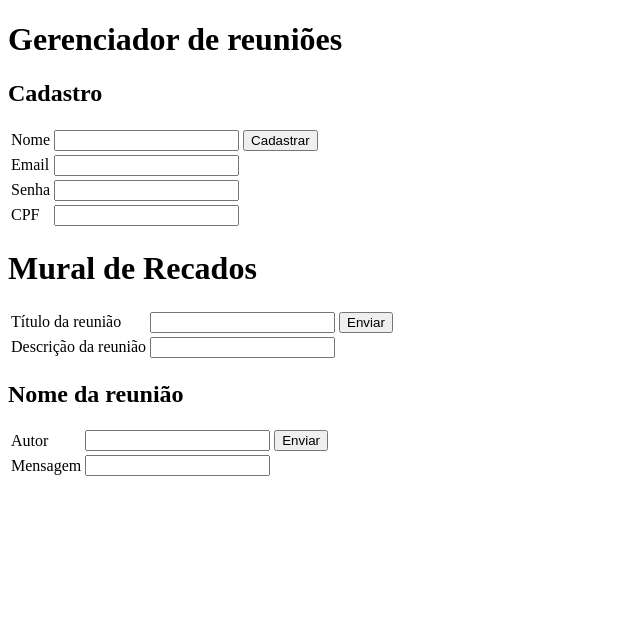
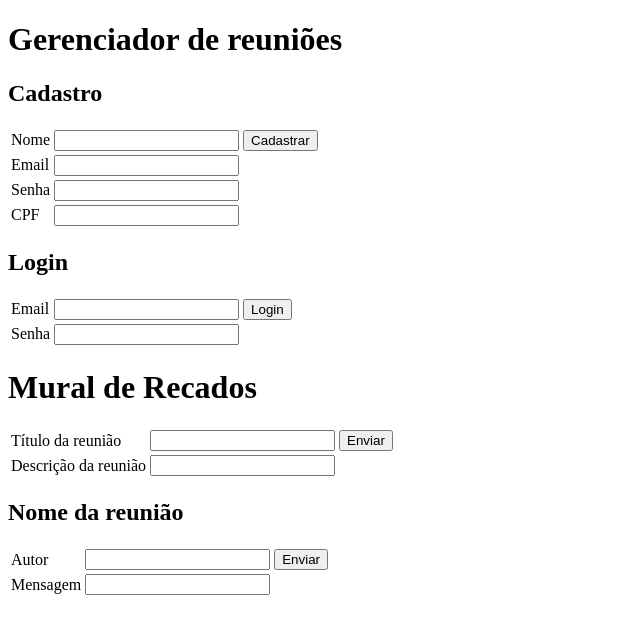
Before and after one commit to MatheusPaixaoG/meeting-manager, an Angular app in the folder mtm-gui/: page / in a window 1280 px wide. Shown: the top 634 px of the page, without its empty margins (0-640 px from the left). Built offline with nearby package versions, Linux system fonts and the light colour scheme.

Commit message:
Adicao da funcionalidade de login de usuarios

```diff
--- a/mtm-gui/src/app/app.component.html
+++ b/mtm-gui/src/app/app.component.html
@@ -21,6 +21,18 @@
   </tr>
 </table>
 
+<h2>Login</h2>
+<table>
+  <tr>
+    <td><label>Email</label></td>
+    <td><input [(ngModel)]="usuarioLogin.email"></td>
+    <td><button (click)="verifyUser(usuarioLogin)">Login</button></td>
+  </tr>
+  <tr>
+    <td><label>Senha</label></td>
+    <td><input [(ngModel)]="usuarioLogin.senha"></td>
+  </tr>
+</table>
 
 <h1>Mural de Recados</h1>
 
@@ -44,8 +56,6 @@
   </tr>
 </table>
 
-
-
 <h2>Nome da reunião</h2>
 
 <ul>
--- a/mtm-gui/src/app/app.component.ts
+++ b/mtm-gui/src/app/app.component.ts
@@ -6,6 +6,7 @@ import { ReuniaoService } from './reuniao.service';
 import { MuralService } from './mural.service';
 import { Usuario } from './usuario';
 import { UsuarioService } from './usuario.service';
+import { UsuarioLogin } from './usuarioLogin';
 
 @Component({
   selector: 'app-root',
@@ -14,6 +15,7 @@ import { UsuarioService } from './usuario.service';
 })
 export class AppComponent {
   usuario: Usuario = { nome: "", email: "", senha: "", cpf: "" };
+  usuarioLogin: UsuarioLogin = { email: "", senha: "" };
   date!: Date;
   reuniao: Reuniao = { title: "", description: "", mural: [], date: this.date };
   reunioes: Reuniao[] = [];
@@ -32,6 +34,31 @@ export class AppComponent {
     } else {
       this.reuniao.title = "";
     }
+  }
+
+  verifyUser(us: UsuarioLogin): void {
+    if (this.emailOuSenhaCorretos(false, us.email)) {
+      if (this.emailOuSenhaCorretos(true, us.senha)) {
+        console.log("Login feito com sucesso");
+        this.usuarioLogin = { email: "", senha: "" };
+      } else {
+        console.log("Senha incorreta");
+        this.usuarioLogin.senha = "";
+      }
+    } else {
+      console.log("Email incorreto");
+      this.usuarioLogin.email = "";
+    }
+  }
+
+  emailOuSenhaCorretos(eSenha: boolean, emailSenha: string): Usuario | undefined {
+    var result = undefined;
+    if (eSenha) {
+      result = this.usuarios.find(u => u.senha == emailSenha);
+    } else {
+      result = this.usuarios.find(u => u.email == emailSenha);
+    }
+    return result;
   }
 
   addUser(u: Usuario): void {
--- /dev/null
+++ b/mtm-gui/src/app/usuarioLogin.ts
@@ -0,0 +1,4 @@
+export class UsuarioLogin {
+  email!: string;
+  senha!: string;
+}
```
